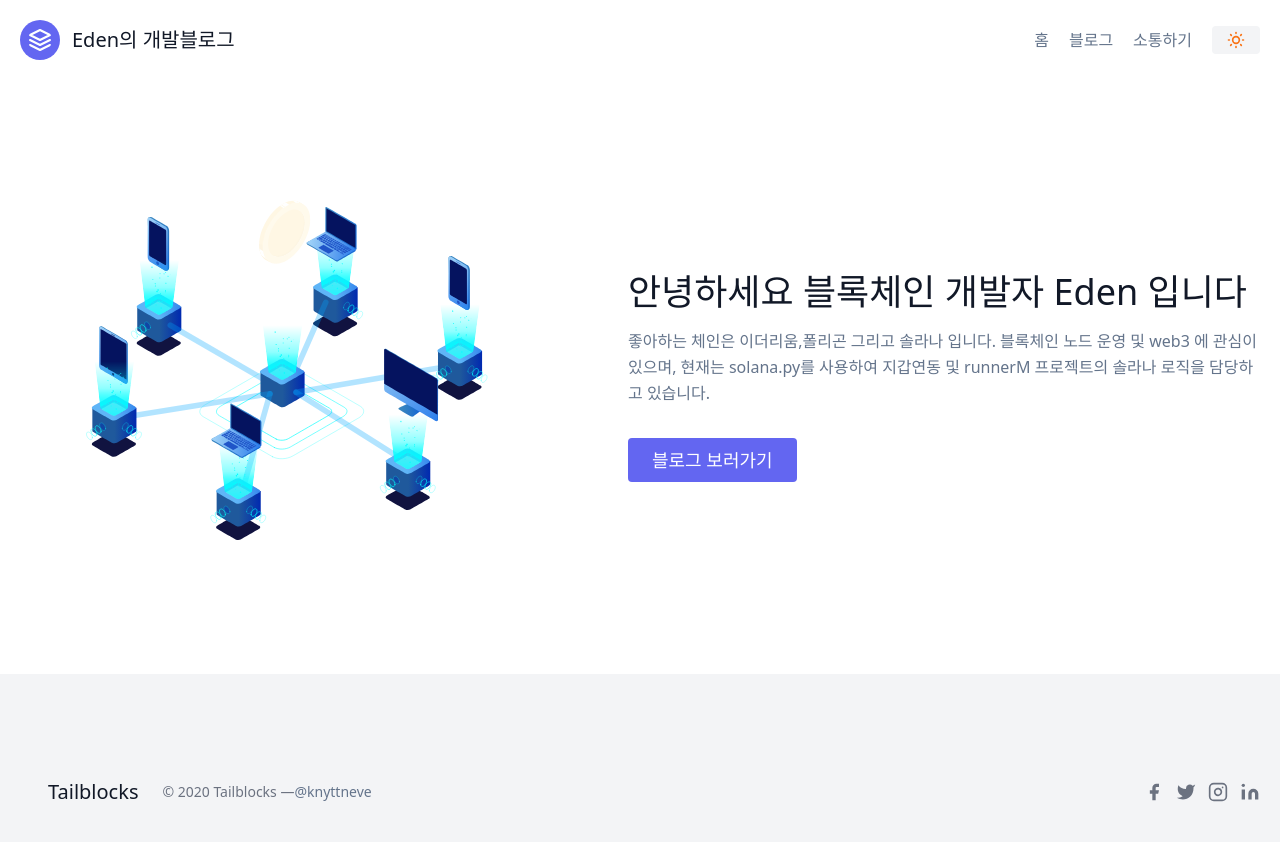
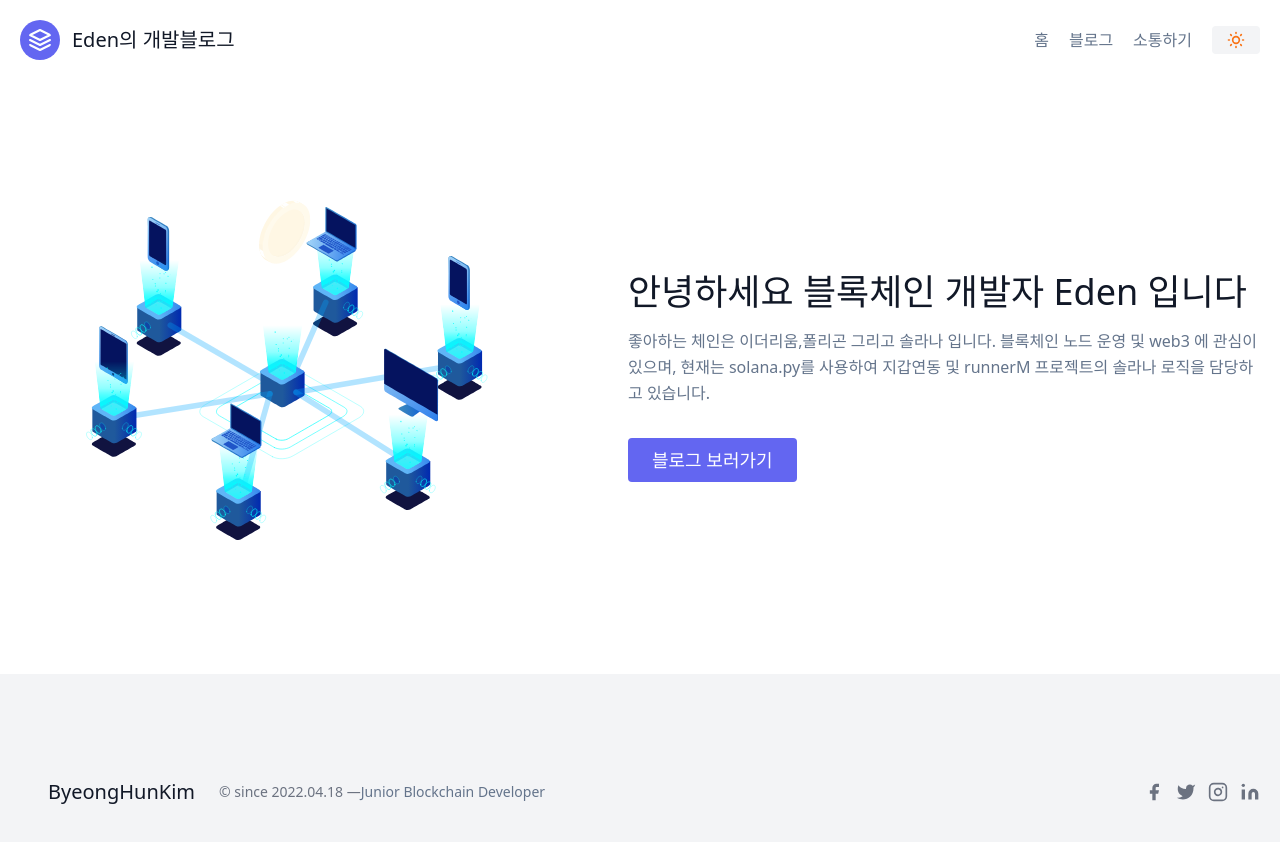
Before and after one commit to ByeongHunKim/NextJS-profile, a Next.js app: page / in a window 1280 px wide. Shown: the top 842 px of the page. Built offline with nearby package versions, Linux system fonts and the light colour scheme.

Commit message:
#3 footer , DB 수정

```diff
--- a/components/footer.js
+++ b/components/footer.js
@@ -26,10 +26,10 @@ export default function Footer() {
               </nav>
             </div> */}
             <a className="flex title-font font-medium items-center md:justify-start justify-center text-gray-900">
-              <span className="ml-7 text-xl">Tailblocks</span>
+              <span className="ml-7 text-xl">ByeongHunKim</span>
             </a>
             <p className="text-sm text-gray-500 sm:ml-6 sm:mt-0 mt-4">
-              © 2020 Tailblocks —<a>@knyttneve</a>
+              © since 2022.04.18 —<a>Junior Blockchain Developer</a>
             </p>
             <span className="inline-flex sm:ml-auto sm:mt-0 mt-4 justify-center sm:justify-start">
               <a className="text-gray-500">
```
